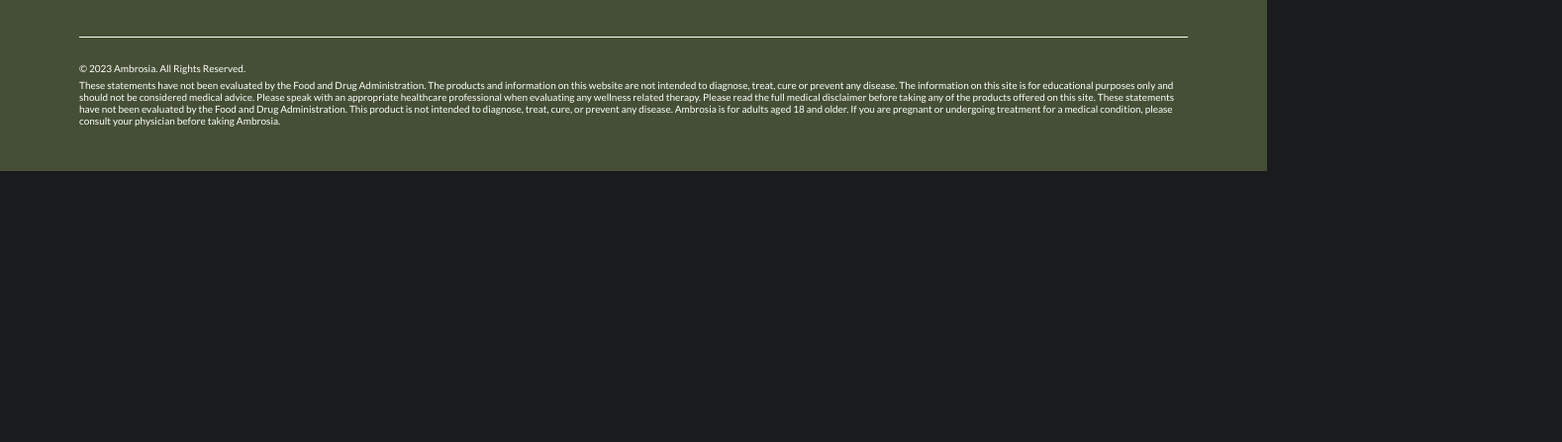
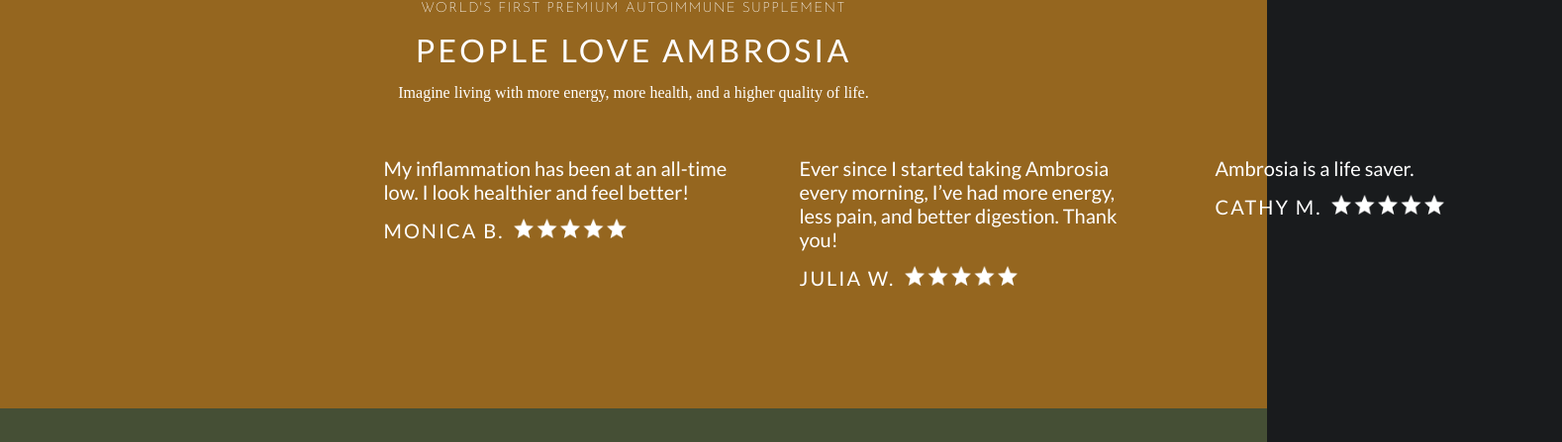
Before and after one commit to heyitaki/ambrosia-website, a plain HTML site: page index.html in a window 1280 px wide. Shown: the part 1479-1926 px from the top of the page at 99% size, 1578 px wide, since content can reach past the window. Before the commit the page ends 1652 px from the top, so only its background shows below. Drawn offline with Linux system fonts and the light colour scheme; a web font is replaced by a local one.

Commit message:
finish reviews

```diff
--- /dev/null
+++ b/assets/css/reviews.css
@@ -0,0 +1,79 @@
+#reviews {
+  background: #95661f;
+  position: relative;
+  text-align: center;
+  color: #fff;
+  padding: 120px 0;
+}
+
+#reviews .reviews-title {
+  font-family: Lato, sans-serif;
+  font-weight: 400;
+  font-size: 32px;
+  letter-spacing: 0.1em;
+  text-transform: uppercase;
+}
+
+#reviews .reviews-subtitle {
+  font-family: "Josefin Sans", sans-serif;
+  font-weight: 200;
+  font-size: 14px;
+  margin-bottom: 15px;
+  letter-spacing: 0.1em;
+  text-transform: uppercase;
+}
+
+#reviews .reviews-text {
+  margin-top: 15px;
+  font-family: Lora, serif;
+  font-size: 16px;
+}
+
+#reviews .reviews-container {
+  margin: 0 auto;
+  text-align: center;
+  color: #fff;
+  width: 575px;
+  display: flex;
+  justify-content: space-around;
+  margin-top: 20px;
+}
+
+#reviews .review {
+  margin-top: 15px;
+  font-family: Lora, serif;
+  font-size: 16px;
+  text-align: left;
+  width: 350px;
+  margin: 35px;
+  margin-bottom: 0;
+}
+
+.review .review-text {
+  font-family: Lato, sans-serif;
+  font-size: 20px;
+  font-weight: 400;
+  width: 350px;
+}
+
+.review .review-title {
+  display: flex;
+  margin-top: 15px;
+}
+
+.review .review-name {
+  font-family: Lato, sans-serif;
+  font-size: 20px;
+  font-weight: 500;
+  letter-spacing: 0.1em;
+  margin-right: 10px;
+  text-transform: uppercase;
+}
+
+.review .review-title img {
+  height: 20px;
+}
+
+#reviews .shop-now-button {
+  background: #fff;
+}
--- a/index.html
+++ b/index.html
@@ -9,6 +9,7 @@
   <link rel="stylesheet" href="assets/css/header.css">
   <link rel="stylesheet" href="assets/css/hero.css">
   <link rel="stylesheet" href="assets/css/ingredients.css">
+  <link rel="stylesheet" href="assets/css/reviews.css">
   <link rel="stylesheet" href="assets/css/footer.css">
 </head>
 
@@ -46,7 +47,39 @@
   </div>
 
   <div id="reviews" class="section">
-
+    <div class="reviews-subtitle">World's first premium autoimmune supplement</div>
+    <div class="reviews-title">People love Ambrosia</div>
+    <div class="reviews-text">
+      Imagine living with more energy, more health, and a higher quality of life.
+    </div>
+    <div class="reviews-container">
+      <div class="review">
+        <div class="review-text">
+          My inflammation has been at an all-time low. I look healthier and feel better!
+        </div>
+        <div class="review-title">
+          <div class="review-name">Monica B.</div>
+          <img src="assets/images/stars.png">
+        </div>
+      </div>
+      <div class="review">
+        <div class="review-text">
+          Ever since I started taking Ambrosia every morning, I’ve had more energy, less pain, and
+          better digestion. Thank you!
+        </div>
+        <div class="review-title">
+          <div class="review-name">Julia W.</div>
+          <img src="assets/images/stars.png">
+        </div>
+      </div>
+      <div class="review">
+        <div class="review-text">Ambrosia is a life saver. </div>
+        <div class="review-title">
+          <div class="review-name">Cathy M.</div>
+          <img src="assets/images/stars.png">
+        </div>
+      </div>
+    </div>
   </div>
 
   <div class="footer">
```
Also changed, not shown: assets/images/stars.png (added).
